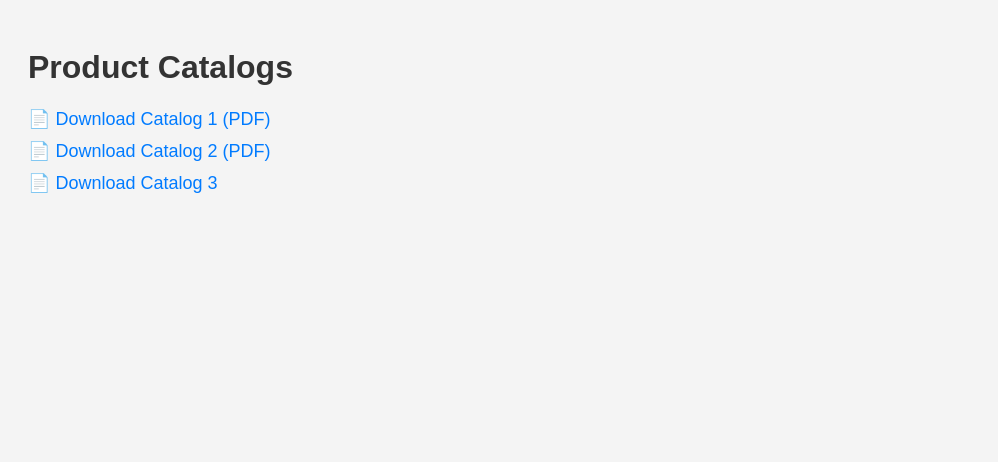
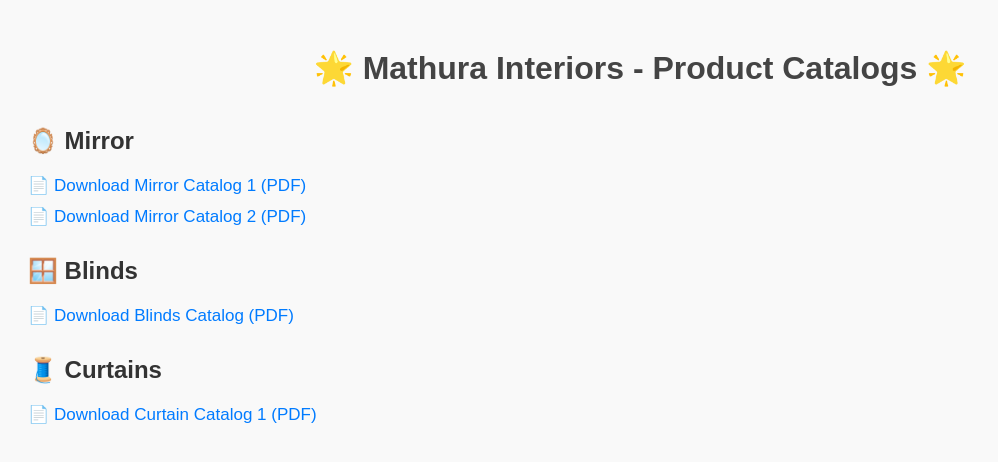
Before and after one commit to KanchanMenghnani/Mathura_Sales_Catalog, a plain HTML site: page index.html in a window 1280 px wide. Shown: the whole page, without its empty margins (0-998 px from the left). Drawn offline with Linux system fonts and the light colour scheme.

Commit message:
Update index.html

```diff
--- a/index.html
+++ b/index.html
@@ -2,20 +2,56 @@
 <html lang="en">
 <head>
   <meta charset="UTF-8">
-  <title>My Product Catalogs</title>
+  <title>Mathura Interiors Catalogs</title>
   <link rel="stylesheet" href="style.css">
+  <style>
+    body {
+      font-family: Arial, sans-serif;
+      padding: 20px;
+      background-color: #f9f9f9;
+    }
+    h1 {
+      color: #444;
+      text-align: center;
+      margin-bottom: 40px;
+    }
+    h2 {
+      color: #333;
+      margin-top: 30px;
+    }
+    .catalog {
+      margin: 10px 0;
+    }
+    a {
+      text-decoration: none;
+      color: #007BFF;
+      font-size: 17px;
+    }
+    a:hover {
+      text-decoration: underline;
+    }
+  </style>
 </head>
 <body>
-  <h1>Product Catalogs</h1>
 
+  <h1>🌟 Mathura Interiors - Product Catalogs 🌟</h1>
+
+  <h2>🪞 Mirror</h2>
   <div class="catalog">
-    <a href="catalog1.pdf" target="_blank">📄 Download Catalog 1 (PDF)</a>
+    <a href="catalog1.pdf" target="_blank">📄 Download Mirror Catalog 1 (PDF)</a>
   </div>
   <div class="catalog">
-    <a href="catalog2.pdf" target="_blank">📄 Download Catalog 2 (PDF)</a>
+    <a href="catalog2.pdf" target="_blank">📄 Download Mirror Catalog 2 (PDF)</a>
   </div>
+
+  <h2>🪟 Blinds</h2>
   <div class="catalog">
-    <a href="Shapes.pdf" target="_blank">📄 Download Catalog 3</a>
+    <a href="Shapes.pdf" target="_blank">📄 Download Blinds Catalog (PDF)</a>
+  </div>
+
+  <h2>🧵 Curtains</h2>
+  <div class="catalog">
+    <a href="curtains1.pdf" target="_blank">📄 Download Curtain Catalog 1 (PDF)</a>
   </div>
 
 </body>
```
